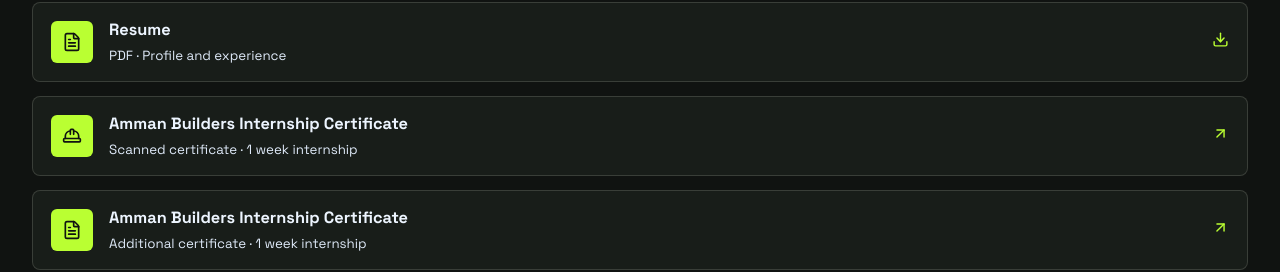
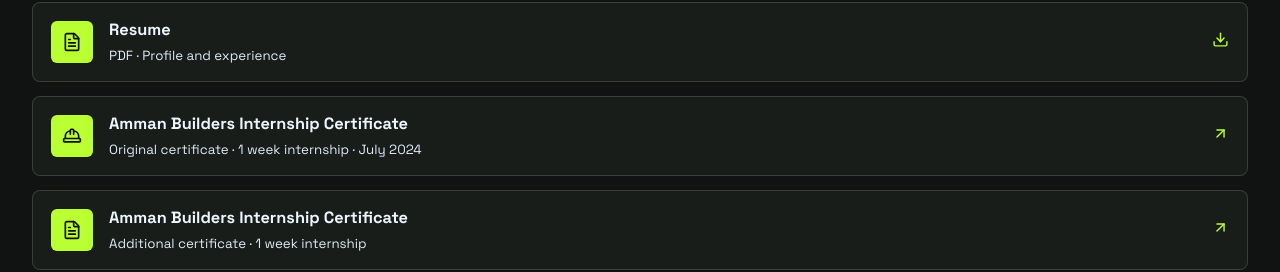
Before and after one commit to Navanee-doe/naveneee, a React (Vite) app: page / in a window 1280 px wide. Shown: the part 4113-4385 px from the top of the page. Built offline with nearby package versions, Linux system fonts and the light colour scheme.

Commit message:
Add course certificate

```diff
--- a/src/App.jsx
+++ b/src/App.jsx
@@ -197,7 +197,7 @@
                 </div>
               </div>
             </div>
-            <a className="certificate-link" href="/assets/scanned-certificate.pdf" target="_blank" rel="noreferrer">
+            <a className="certificate-link" href="/assets/navaneethan-certificate.pdf" target="_blank" rel="noreferrer">
               <FileText size={17} /> View internship certificate <ArrowUpRight size={16} />
             </a>
           </div>
@@ -235,9 +235,9 @@
               <span><strong>Resume</strong><small>PDF · Profile and experience</small></span>
               <span className="document-action"><Download size={17} /></span>
             </a>
-            <a className="document-row" href="/assets/scanned-certificate.pdf" target="_blank" rel="noreferrer">
+            <a className="document-row" href="/assets/navaneethan-certificate.pdf" target="_blank" rel="noreferrer">
               <span className="document-icon"><HardHat size={20} /></span>
-              <span><strong>Amman Builders Internship Certificate</strong><small>Scanned certificate · 1 week internship</small></span>
+              <span><strong>Amman Builders Internship Certificate</strong><small>Original certificate · 1 week internship · July 2024</small></span>
               <span className="document-action"><ArrowUpRight size={17} /></span>
             </a>
             <a className="document-row" href="/assets/scanned-certificate.pdf" target="_blank" rel="noreferrer">
@@ -250,7 +250,7 @@
               <span><strong>NCC Certificate B</strong><small>Certificate · National Cadet Corps</small></span>
               <span className="document-action"><ArrowUpRight size={17} /></span>
             </a>
-            <a className="document-row" href="/assets/scanned-certificate.pdf" target="_blank" rel="noreferrer">
+            <a className="document-row" href="/assets/course-certificate.pdf" target="_blank" rel="noreferrer">
               <span className="document-icon"><FileText size={20} /></span>
               <span><strong>Course Certificates</strong><small>Additional learning and achievements</small></span>
               <span className="document-action"><ArrowUpRight size={17} /></span>
```
Also changed, not shown: 1 other file (tests, documents, lock files or other folders).
